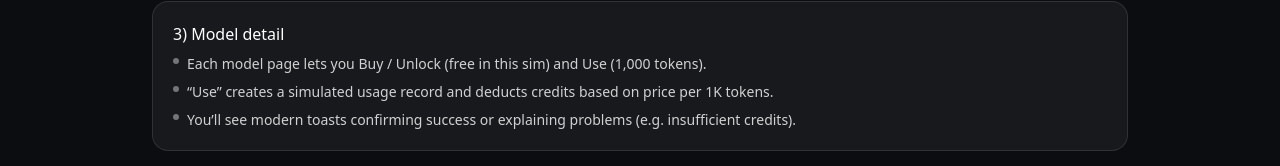
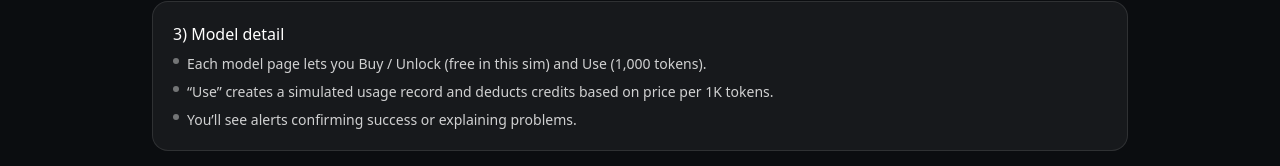
Before and after one commit to Iziedking/sentient-model-marketplace, a Next.js app in the folder web/: page /how-it-works in a window 1280 px wide. Shown: the part 549-715 px from the top of the page. Built offline with nearby package versions, Linux system fonts and the light colour scheme; no server answers.

Commit message:
adjustsments to how to page

```diff
--- a/web/src/app/how-it-works/page.tsx
+++ b/web/src/app/how-it-works/page.tsx
@@ -61,7 +61,7 @@ const SECTIONS = [
     points: [
       "Each model page lets you Buy / Unlock (free in this sim) and Use (1,000 tokens).",
       "“Use” creates a simulated usage record and deducts credits based on price per 1K tokens.",
-      "You’ll see modern toasts confirming success or explaining problems (e.g. insufficient credits).",
+      "You’ll see alerts confirming success or explaining problems.",
     ],
   },
   {
--- a/web/src/app/profile/page.tsx
+++ b/web/src/app/profile/page.tsx
@@ -1,6 +1,6 @@
 import Link from "next/link";
 import { redirect } from "next/navigation";
-import { auth } from "@/lib/auth"; // your getServerSession wrapper
+import { auth } from "@/lib/auth";
 import { prisma } from "@/lib/prisma";
 
 export const dynamic = "force-dynamic";
```
